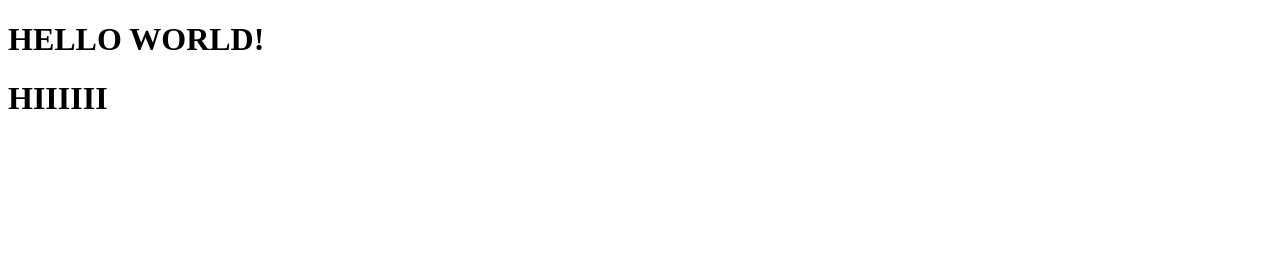
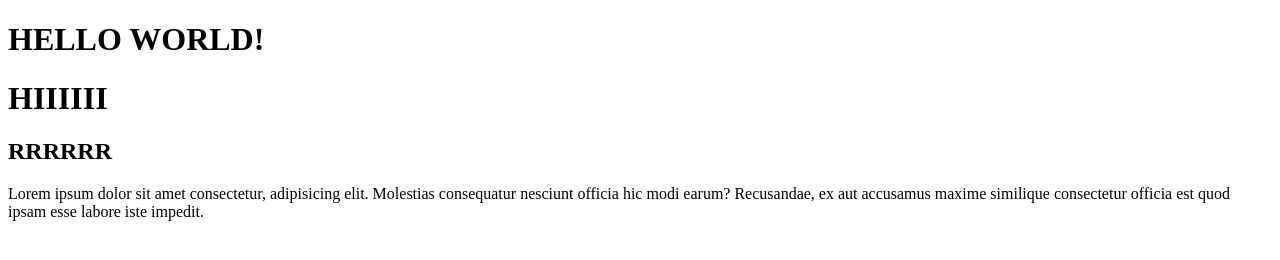
Before and after one commit to Ques7er/projectffew, a plain HTML site: page index.html in a window 1280 px wide. Drawn offline with Linux system fonts and the light colour scheme.

Commit message:
index.html mod

```diff
--- a/index.html
+++ b/index.html
@@ -8,5 +8,7 @@
 <body>
   <h1>HELLO WORLD!</h1>
   <h1>HIIIIII</h1>
+  <h2>RRRRRR</h2>
+  <p>Lorem ipsum dolor sit amet consectetur, adipisicing elit. Molestias consequatur nesciunt officia hic modi earum? Recusandae, ex aut accusamus maxime similique consectetur officia est quod ipsam esse labore iste impedit.</p>
 </body>
 </html>
```
